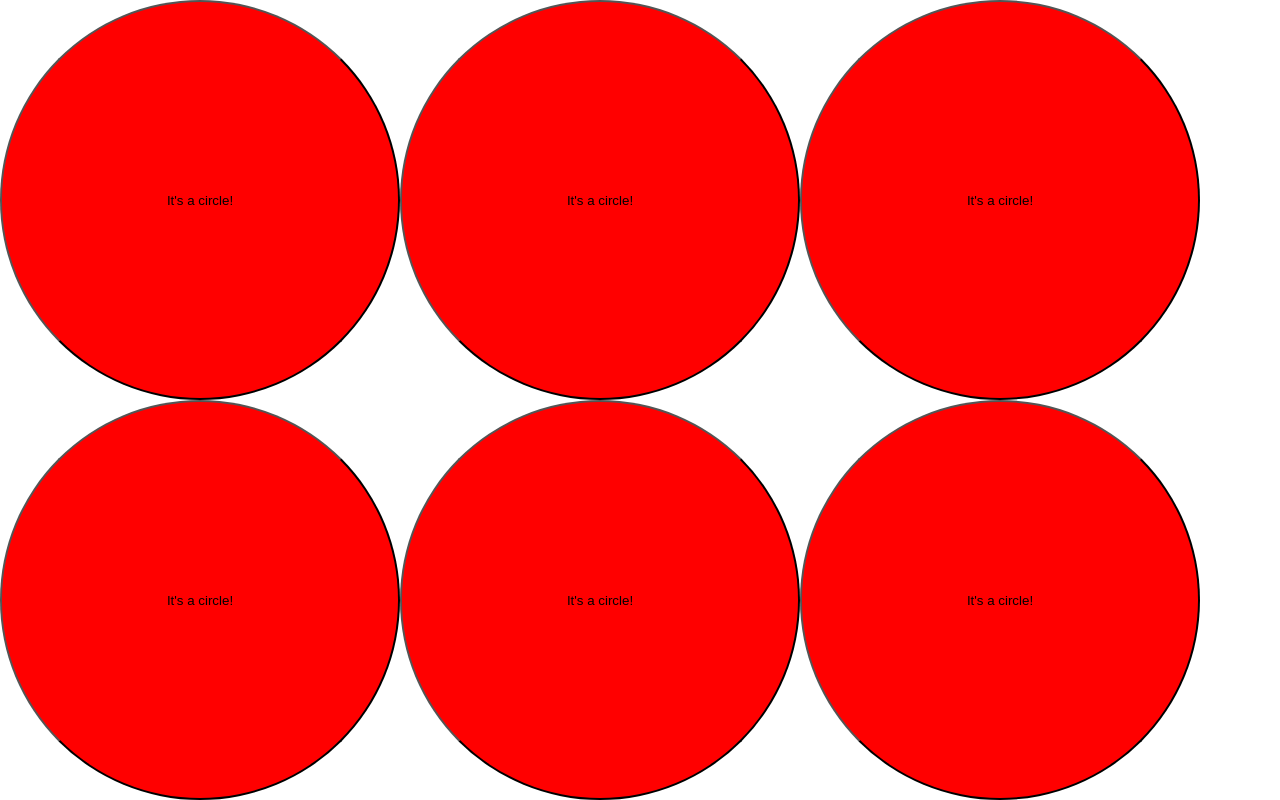
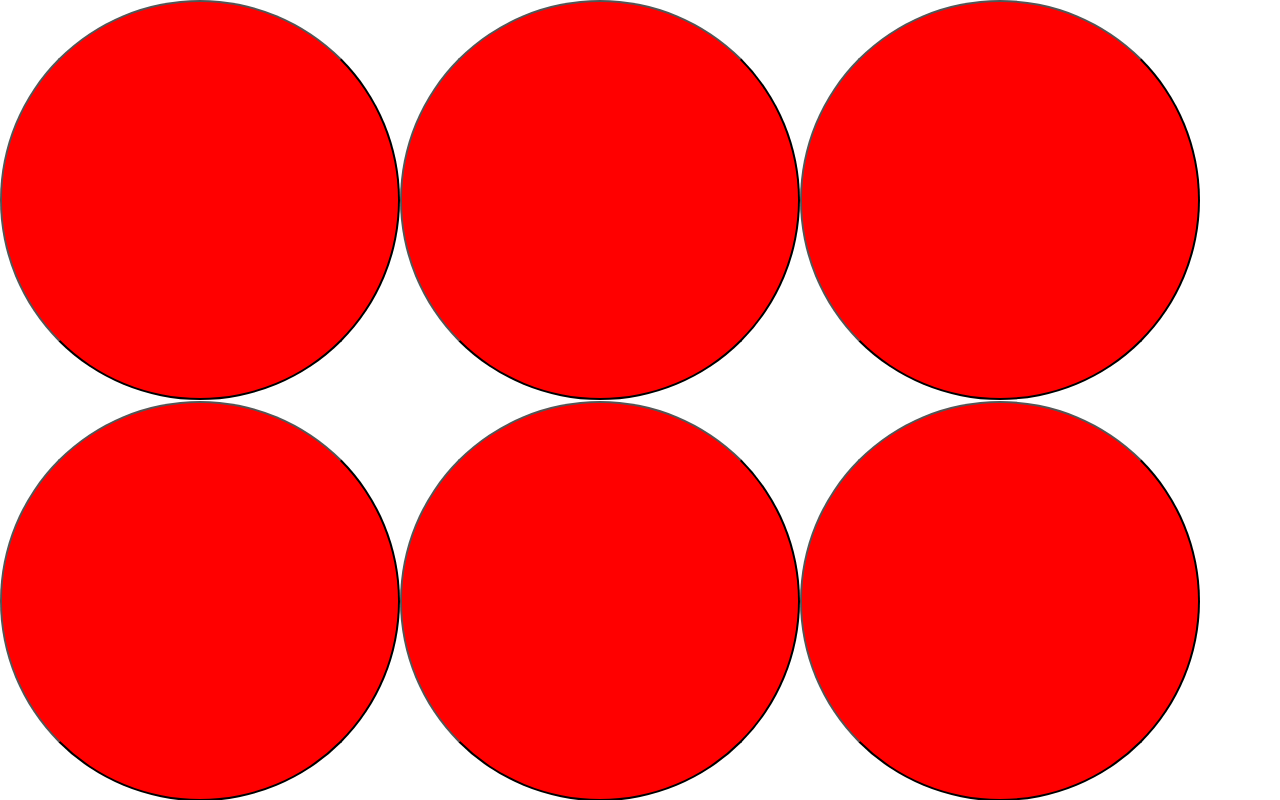
Before and after one commit to jasminmartin/atlas, a React (Create React App) app in the folder frontend/: page / in a window 1280 px wide. Shown: the top 800 px of the page. Built offline with nearby package versions, Linux system fonts and the light colour scheme.

Commit message:
Added props to the circles to modify labels

```diff
--- a/frontend/src/app/sections/FileCircle.tsx
+++ b/frontend/src/app/sections/FileCircle.tsx
@@ -1,14 +1,17 @@
 import React, { Component } from 'react'
 
-export default class FileCircle extends Component {
-    render() {
-        return (
-            <button style={circleStyle}>
-                <text>It's a circle!</text>
-            </button>
-        )
-    }
+type CircleProps = {
+    fileName: string
+
 }
+
+const FileCircle = ({ fileName }: CircleProps) => (
+    <button style={circleStyle}>
+        <text>{fileName}</text>
+    </button>
+)
+
+export default FileCircle;
 
 const circleStyle = {
     width: window.innerHeight * 0.5,
```
